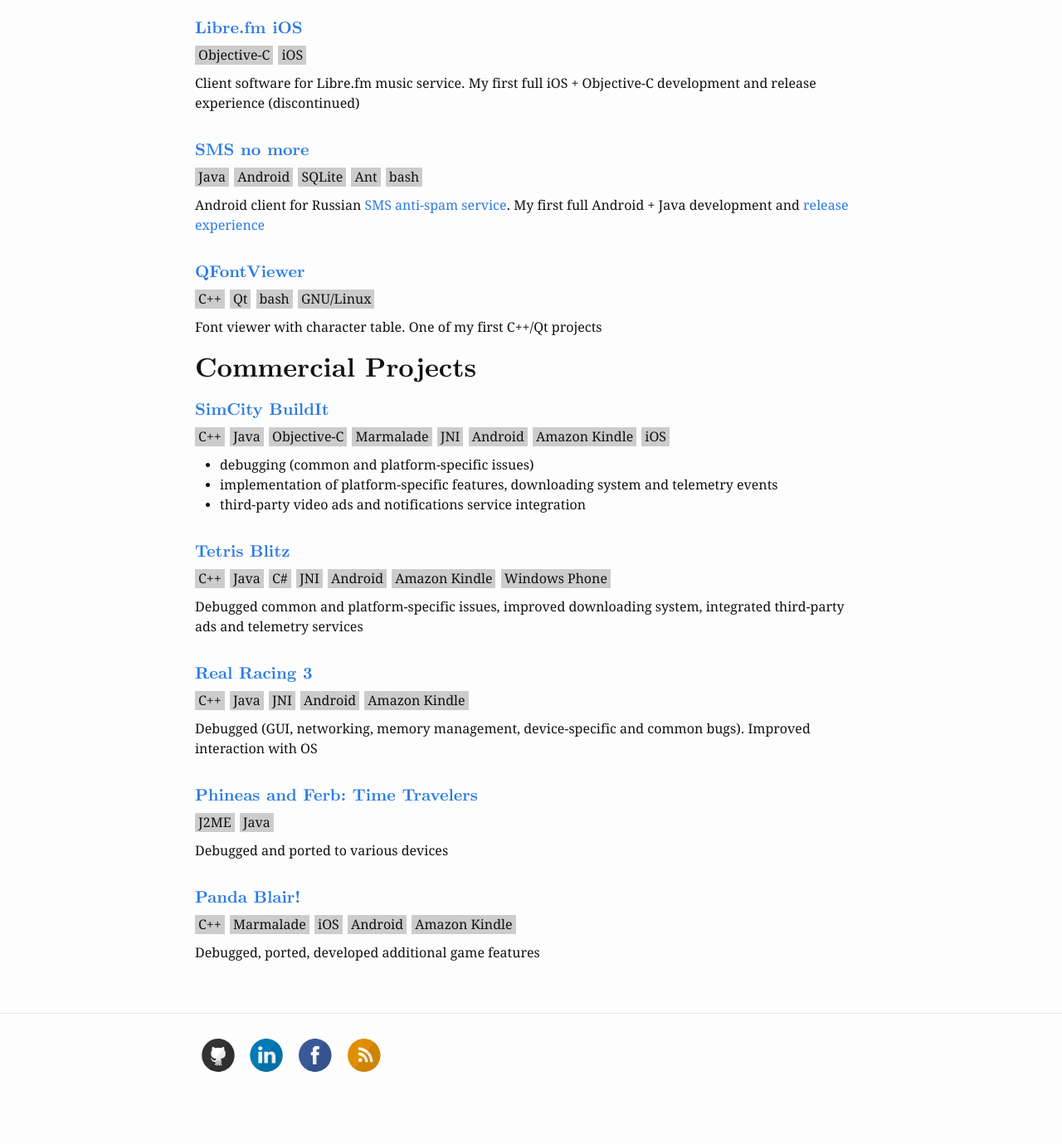
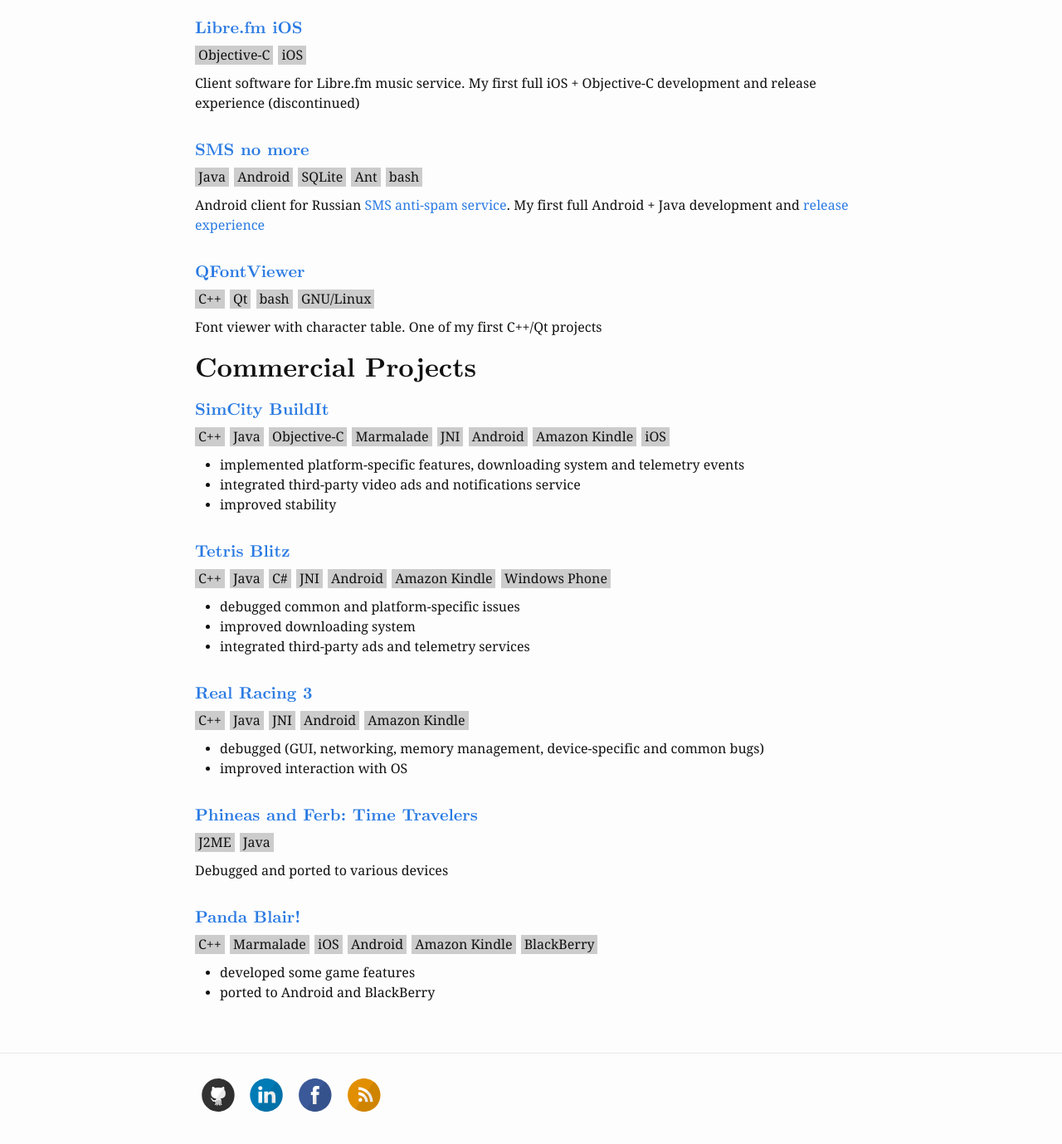
Before and after one commit to alopatindev/alopatindev.github.io, a Jekyll site: the page built from 01_projects.md, in a window 1280 px wide and 1400 px high, scrolled down 585 px. Shown: the top 1379 px of the window at 83% size. Built offline with Jekyll 4.4.1, drawn with Linux system fonts in a browser that asks for light colours; before the commit the page ends 1937 px from its top, so only the background shows below that.

Commit message:
update projects

```diff
--- a/01_projects.md
+++ b/01_projects.md
@@ -85,9 +85,9 @@
   <span class="tag">Amazon Kindle</span>
   <span class="tag">iOS</span>
 </div>
-- debugging (common and platform-specific issues)
-- implementation of platform-specific features, downloading system and telemetry events
-- third-party video ads and notifications service integration
+- implemented platform-specific features, downloading system and telemetry events
+- integrated third-party video ads and notifications service
+- improved stability
 
 #### [Tetris Blitz](http://www.tetrisblitz.com)
 <div class="tags">
@@ -99,7 +99,9 @@
   <span class="tag">Amazon Kindle</span>
   <span class="tag">Windows Phone</span>
 </div>
-Debugged common and platform-specific issues, improved downloading system, integrated third-party ads and telemetry services
+- debugged common and platform-specific issues
+- improved downloading system
+- integrated third-party ads and telemetry services
 
 #### [Real Racing 3](http://www.ea.com/real-racing-3)
 <div class="tags">
@@ -109,7 +111,8 @@
   <span class="tag">Android</span>
   <span class="tag">Amazon Kindle</span>
 </div>
-Debugged (GUI, networking, memory management, device-specific and common bugs). Improved interaction with OS
+- debugged (GUI, networking, memory management, device-specific and common bugs)
+- improved interaction with OS
 
 #### [Phineas and Ferb: Time Travelers](http://java.mob.org/game/phineas_and_ferb_time_travelers.html)
 <div class="tags">
@@ -125,5 +128,7 @@
   <span class="tag">iOS</span>
   <span class="tag">Android</span>
   <span class="tag">Amazon Kindle</span>
+  <span class="tag">BlackBerry</span>
 </div>
-Debugged, ported, developed additional game features
+- developed some game features
+- ported to Android and BlackBerry
```
